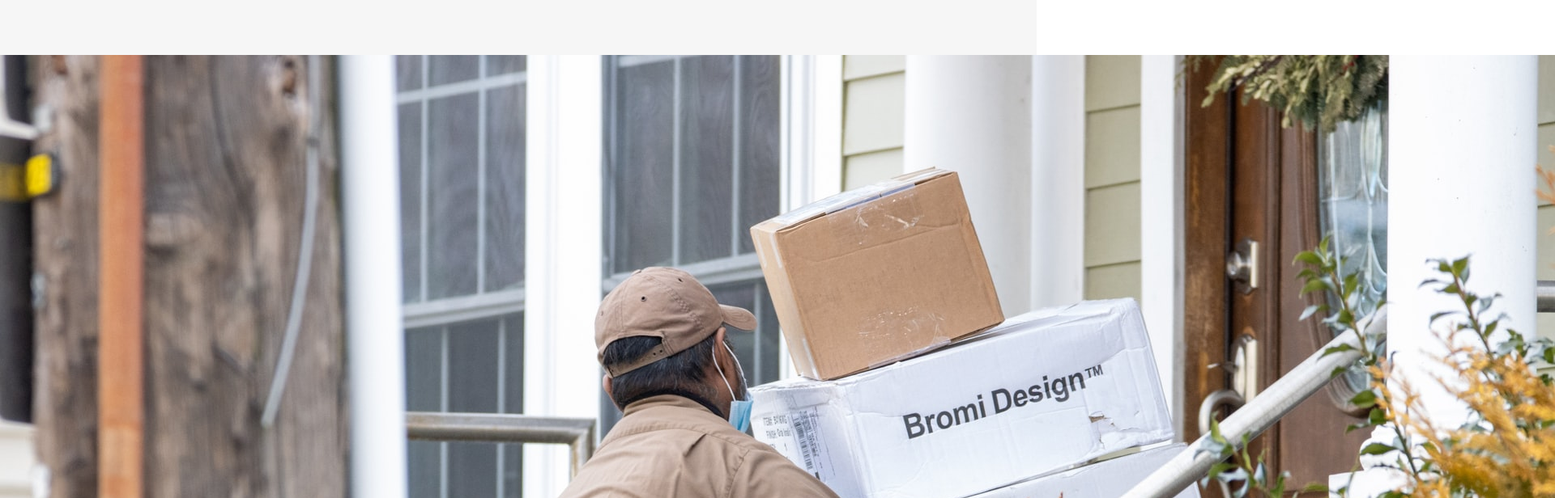
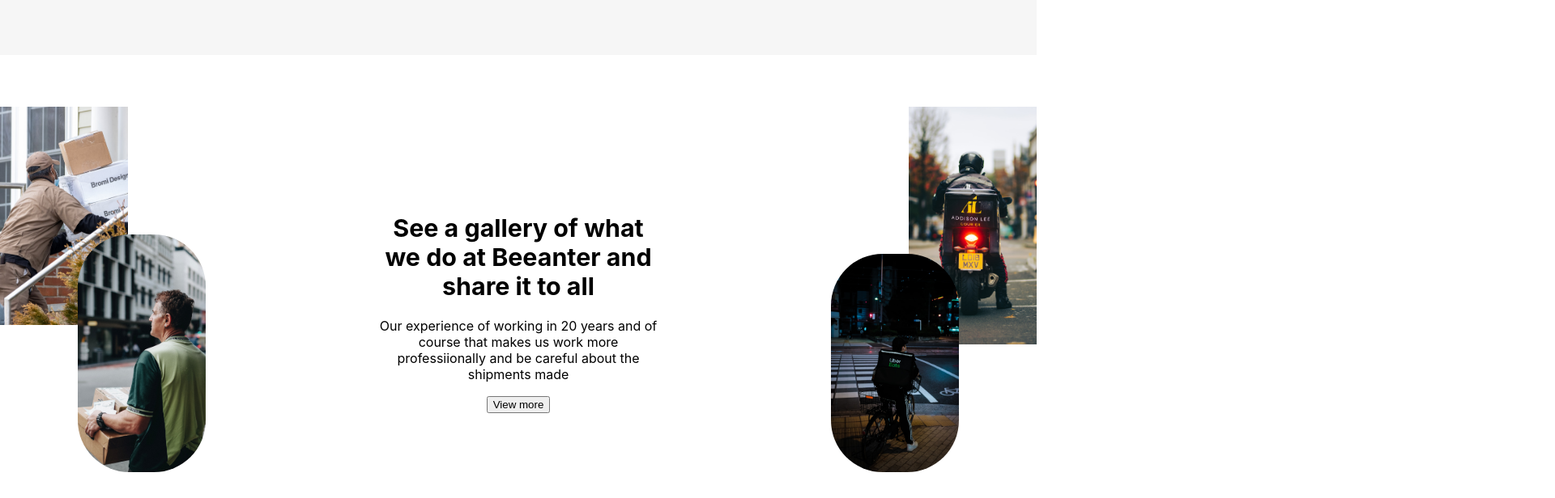
Before and after one commit to cooleo273/Myproject, a React (Create React App) app: page / in a window 1280 px wide. Shown: the part 2060-2676 px from the top of the page at 81% size, 1920 px wide, since content can reach past the window. Built offline with nearby package versions, Linux system fonts and the light colour scheme.

Commit message:
Modifying Bodythree

```diff
--- a/src/components/body/bodythree/index.js
+++ b/src/components/body/bodythree/index.js
@@ -18,8 +18,8 @@
                 <button>View more</button>
             </div>
             <div className="bodythreeimagecontainertwo">
-            <img className="image" src={img2} />
-            <img className="imageone" src={img3}/>
+            <img className="imagetwo" src={img2} />
+            <img className="imagethree" src={img3}/>
             </div>
         </div>
     )
--- a/src/components/body/bodythree/styles.css
+++ b/src/components/body/bodythree/styles.css
@@ -0,0 +1,57 @@
+.bodythreecontainer{
+    display: flex;
+    flex-direction: row;
+    margin-top: 4em;
+}
+.bodythreeimagecontainerone{
+    flex: 1;
+}
+.bodythreeimagecontainertwo{
+    align-items: flex-end;
+    display: flex;
+    flex-direction: column;
+    flex: 1;
+}
+.bodythreetext{
+    flex: 1;
+    text-align: center;
+    margin: 7em;
+}
+.bodythreetext h1{
+    font-size: 1.9em;
+}
+.imageone{
+    width: 45%;
+    height: 60%;
+    object-fit: cover;
+    margin: -7em 6em;
+    display: flex;
+    flex-direction: column;
+    border-radius: 4em;
+}
+.image{
+    width: 45%;
+    height: 55%;
+    object-fit: cover;
+    display: flex;
+    flex-direction: column;
+}
+.imagetwo{
+    width: 45%;
+    height: 60%;
+    object-fit: cover;
+    display: flex;
+    flex-direction: column;
+
+    object-fit: cover;
+}
+
+.imagethree{
+    width: 45%;
+    height: 55%;
+    object-fit: cover;
+    display: flex;
+    flex-direction: column;
+    margin: -7em 6em;
+    border-radius: 4em;
+}
```
